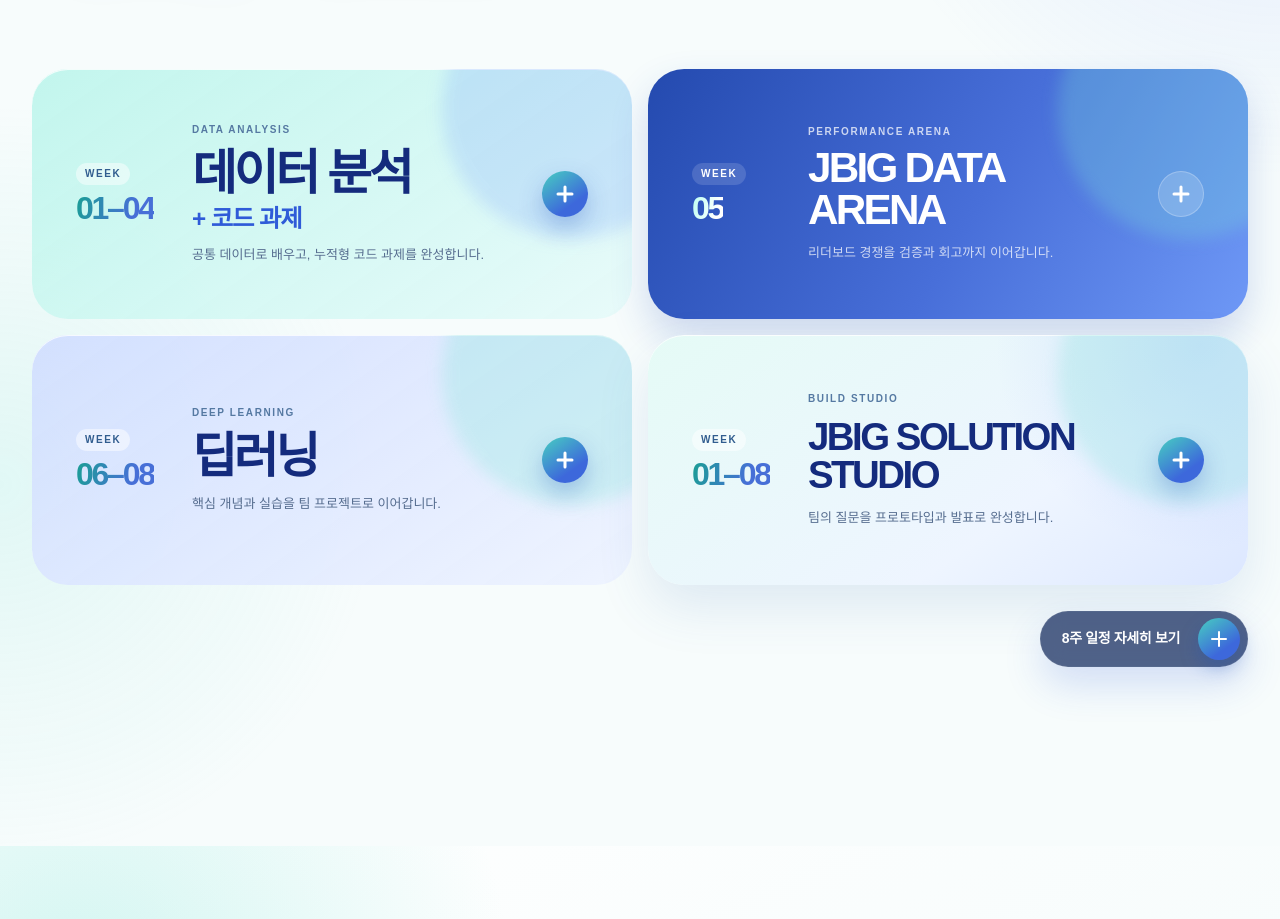
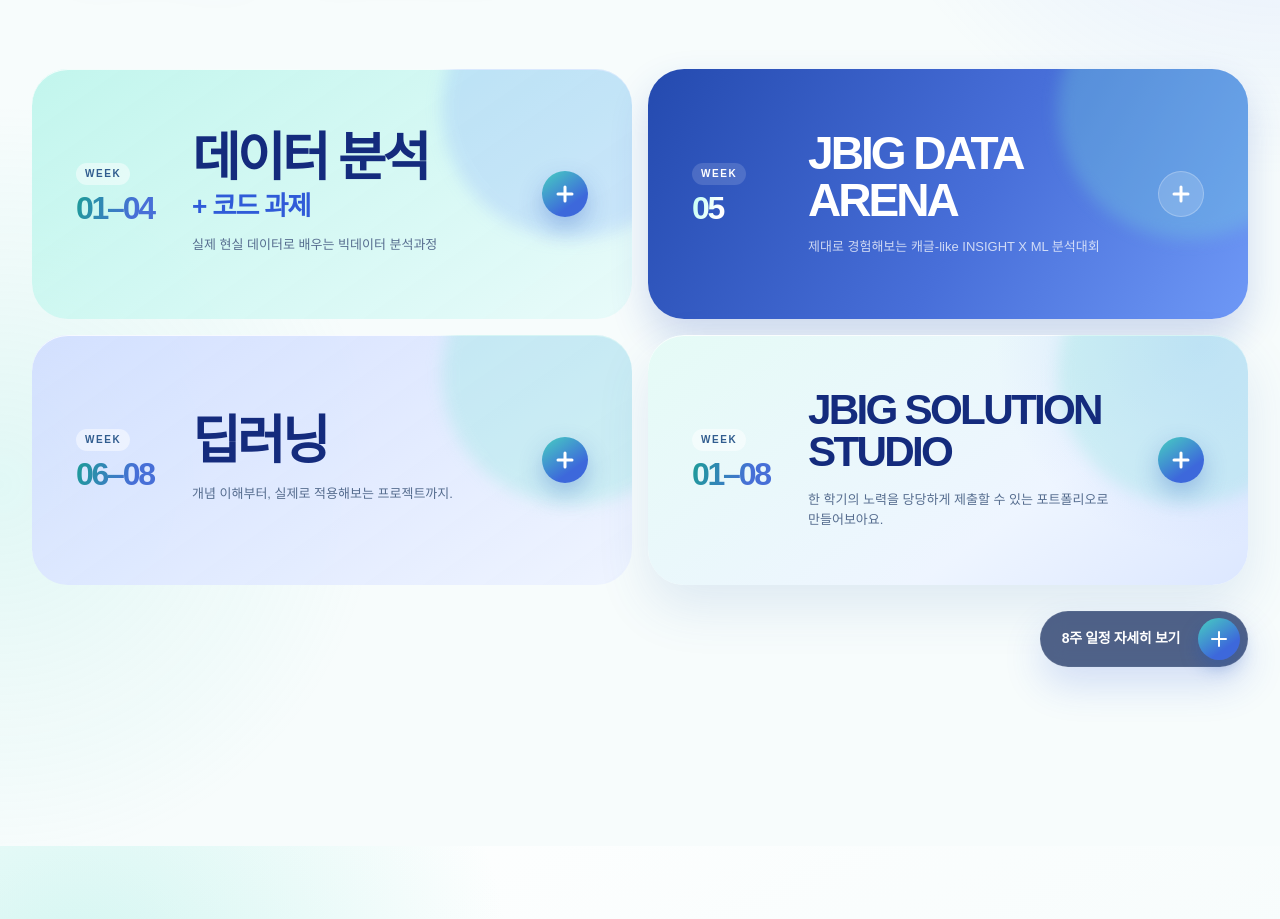
Before and after one commit to dev-JBIG/jbig_promopage, a Next.js app: page /recruit in a window 1280 px wide. Shown: the part 2420-3339 px from the top of the page. Built offline with nearby package versions, Linux system fonts and the light colour scheme.

Commit message:
문구 변경

```diff
--- a/app/recruit/CurriculumShowcase.tsx
+++ b/app/recruit/CurriculumShowcase.tsx
@@ -97,7 +97,6 @@
                   <strong>{item.range}</strong>
                 </span>
                 <span className="phase-copy">
-                  <span className="phase-label">{item.label}</span>
                   <strong className="phase-title">{item.title}{item.companion ? <em>+ {item.companion}</em> : null}</strong>
                   <span className="phase-description">{item.description}</span>
                 </span>
--- a/app/recruit/content.ts
+++ b/app/recruit/content.ts
@@ -13,7 +13,7 @@
     label: "DATA ANALYSIS",
     title: "데이터 분석",
     companion: "코드 과제",
-    description: "공통 데이터로 배우고, 누적형 코드 과제를 완성합니다.",
+    description: "실제 현실 데이터로 배우는 빅데이터 분석과정",
     tone: "analysis",
   },
   {
@@ -21,7 +21,7 @@
     label: "PERFORMANCE ARENA",
     title: "JBIG DATA ARENA",
     companion: null,
-    description: "리더보드 경쟁을 검증과 회고까지 이어갑니다.",
+    description: "제대로 경험해보는 캐글-like INSIGHT X ML 분석대회",
     tone: "challenge",
   },
   {
@@ -29,7 +29,7 @@
     label: "DEEP LEARNING",
     title: "딥러닝",
     companion: null,
-    description: "핵심 개념과 실습을 팀 프로젝트로 이어갑니다.",
+    description: "개념 이해부터, 실제로 적용해보는 프로젝트까지.",
     tone: "deep-learning",
   },
   {
@@ -37,7 +37,7 @@
     label: "BUILD STUDIO",
     title: "JBIG SOLUTION STUDIO",
     companion: null,
-    description: "팀의 질문을 프로토타입과 발표로 완성합니다.",
+    description: "한 학기의 노력을 당당하게 제출할 수 있는 포트폴리오로 만들어보아요.",
     tone: "studio",
   },
 ] as const;
--- a/app/recruit/recruit.css
+++ b/app/recruit/recruit.css
@@ -347,8 +347,7 @@
   backdrop-filter: blur(18px);
 }
 
-.activity-heading > p,
-.phase-label {
+.activity-heading > p {
   margin: 0;
   font-size: 10px;
   font-weight: 800;
@@ -506,7 +505,10 @@
 }
 
 .phase-range strong {
+  display: block;
   width: max-content;
+  margin-inline: -0.08em;
+  padding-inline: 0.08em;
   color: transparent;
   background: linear-gradient(108deg, #1a9f93, #476fd7 72%);
   background-clip: text;
@@ -527,13 +529,11 @@
   align-items: flex-start;
 }
 
-.phase-label { color: #5579a2; }
-
 .phase-title {
   display: block;
-  margin: 12px 0 14px;
+  margin: 0 0 16px;
   color: var(--navy);
-  font-size: clamp(32px, 3.8vw, 50px);
+  font-size: clamp(36px, 4.1vw, 54px);
   font-weight: 800;
   line-height: 1;
   letter-spacing: -0.065em;
@@ -548,9 +548,14 @@
   letter-spacing: -0.045em;
 }
 
-.phase-description { color: #566d8f; font-size: 13px; line-height: 1.55; }
-
-.phase-challenge .phase-label,
+.phase-description {
+  max-width: 38em;
+  color: #566d8f;
+  font-size: 13px;
+  line-height: 1.55;
+  word-break: keep-all;
+}
+
 .phase-challenge .phase-description { color: rgba(255, 255, 255, 0.74); }
 
 .phase-challenge .phase-range small {
@@ -565,8 +570,8 @@
   -webkit-text-fill-color: transparent;
 }
 
-.phase-challenge .phase-title { margin: 8px 0 12px; color: #fff; font-size: clamp(28px, 3.3vw, 44px); }
-.phase-studio .phase-title { font-size: clamp(25px, 3vw, 40px); }
+.phase-challenge .phase-title { margin-bottom: 14px; color: #fff; font-size: clamp(31px, 3.6vw, 47px); }
+.phase-studio .phase-title { font-size: clamp(28px, 3.3vw, 43px); }
 
 .phase-open-button {
   width: 46px;
@@ -1636,12 +1641,11 @@
   .phase-range { gap: 7px; }
   .phase-range small { padding: 5px 7px; font-size: 8px; }
   .phase-range strong { font-size: 20px; }
-  .phase-label { font-size: 10px; }
-  .phase-title { margin: 9px 0 11px; font-size: clamp(27px, 8.5vw, 36px); }
+  .phase-title { margin: 0 0 12px; font-size: clamp(30px, 9vw, 39px); }
   .phase-title em { margin-top: 7px; font-size: 0.56em; }
   .phase-description { font-size: 11px; }
-  .phase-challenge .phase-title { font-size: clamp(25px, 7.6vw, 32px); }
-  .phase-studio .phase-title { font-size: clamp(22px, 6.5vw, 29px); }
+  .phase-challenge .phase-title { font-size: clamp(27px, 8vw, 34px); }
+  .phase-studio .phase-title { font-size: clamp(24px, 7vw, 31px); }
   .phase-open-button,
   .phase-expand-icon { width: 40px; height: 40px; }
   .phase-modal-backdrop { padding: 12px; }
```
Also changed, not shown: 1 other file (tests, documents, lock files or other folders).
